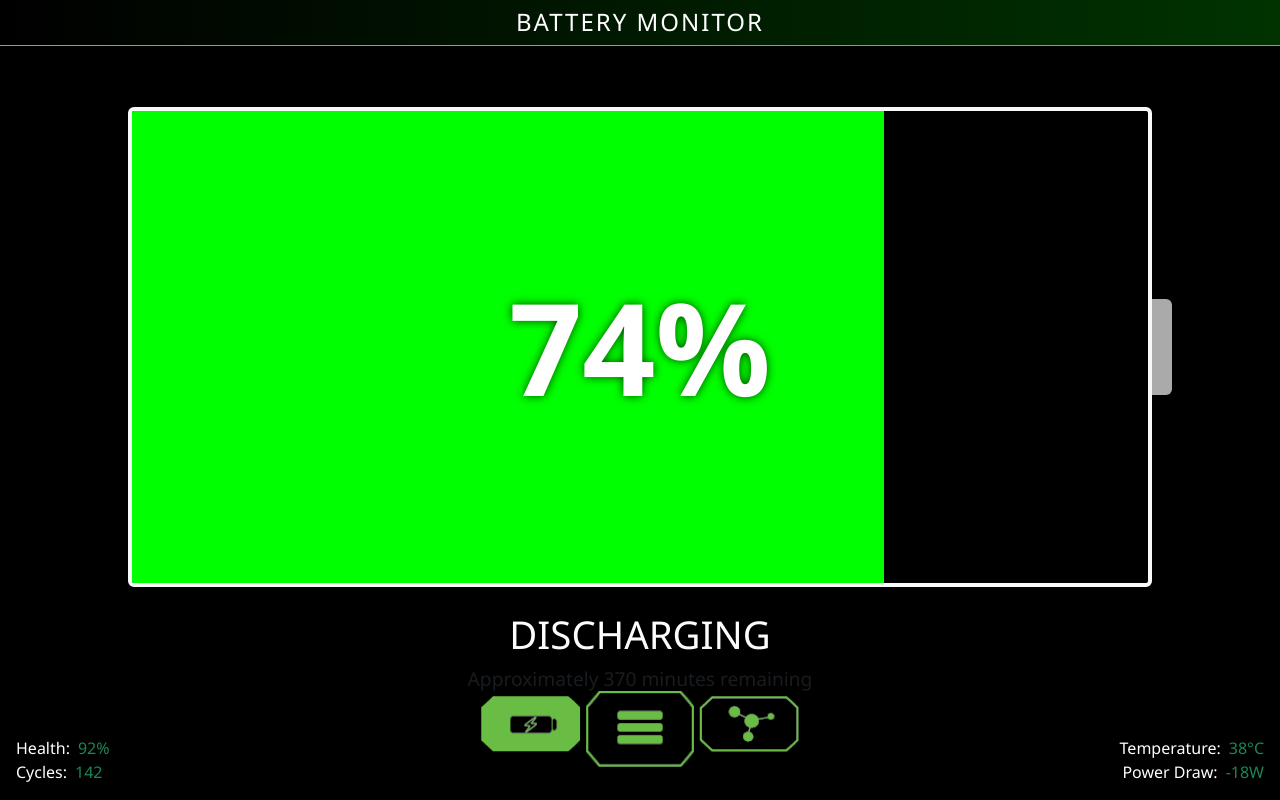
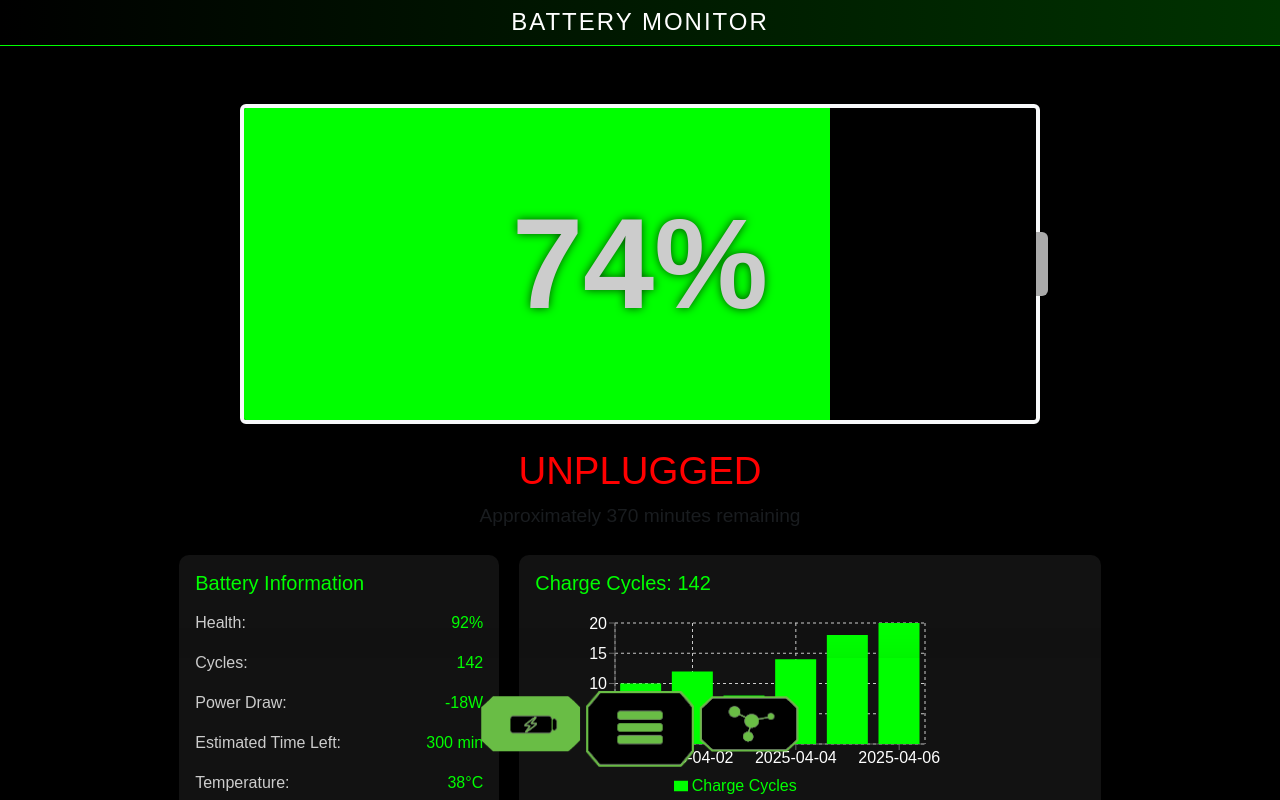
Before and after one commit to SKYRENZ/VAMOS, a React (Vite) app in the folder cpu-monitoring-app/frontend/: page /battery in a window 1280 px wide. Built offline with nearby package versions, Linux system fonts and the light colour scheme.

Commit message:
Battery Page

```diff
--- /dev/null
+++ b/cpu-monitoring-app/frontend/src/components/BatteryTemperature.tsx
@@ -0,0 +1,50 @@
+import React, { useState, useEffect } from 'react';
+import { LineChart, Line, XAxis, YAxis, CartesianGrid, Tooltip, Legend, ResponsiveContainer } from 'recharts';
+
+const colors = ['#0088FE', '#00C49F', '#FFBB28', '#FF8042', 'red', 'pink'];
+
+const BatteryTemperature: React.FC = () => {
+  const [temperatureData, setTemperatureData] = useState<any[]>([]);
+
+  useEffect(() => {
+    // Simulate battery temperature data for the graph
+    const simulatedTemperatureData = [
+      { name: '2025-04-01', temp: 32 },
+      { name: '2025-04-02', temp: 34 },
+      { name: '2025-04-03', temp: 31 },
+      { name: '2025-04-04', temp: 35 },
+      { name: '2025-04-05', temp: 33 },
+      { name: '2025-04-06', temp: 30 },
+    ];
+
+    setTemperatureData(simulatedTemperatureData);
+  }, []);
+
+  return (
+    <div style={{ width: '100%', height: '300px' }}>
+      <h5 style={{ color: '#00ff00' }}>Battery Temperature</h5> {/* Title added here */}
+      <ResponsiveContainer width="100%" height="100%">
+        <LineChart
+          width={500}
+          height={300}
+          data={temperatureData}
+          margin={{
+            top: 5,
+            right: 30,
+            left: 20,
+            bottom: 5,
+          }}
+        >
+          <CartesianGrid strokeDasharray="3 3" />
+          <XAxis dataKey="name" />
+          <YAxis />
+          <Tooltip contentStyle={{backgroundColor:"transparent"}} />
+          <Legend />
+          <Line type="monotone" dataKey="temp" stroke="#00ff00" activeDot={{ r: 8 }} />
+        </LineChart>
+      </ResponsiveContainer>
+    </div>
+  );
+};
+
+export default BatteryTemperature;
--- /dev/null
+++ b/cpu-monitoring-app/frontend/src/components/ChargeCycle.tsx
@@ -0,0 +1,89 @@
+import React, { useEffect, useState, useRef } from 'react';
+import { BarChart, Bar, Cell, XAxis, YAxis, CartesianGrid, Tooltip, Legend } from 'recharts';
+
+interface ChargeCycleProps {
+  cycles: number;
+}
+
+const ChargeCycle: React.FC<ChargeCycleProps> = ({ cycles }) => {
+  const [chargeData, setChargeData] = useState<any[]>([]);
+  const chartRef = useRef<HTMLDivElement | null>(null); // Reference to the div container
+  const [chartDimensions, setChartDimensions] = useState({ width: 0, height: 0 });
+
+  useEffect(() => {
+    // Simulated charge cycle data
+    const simulatedChargeData = [
+      { date: '2025-04-01', cycles: 10 },
+      { date: '2025-04-02', cycles: 12 },
+      { date: '2025-04-03', cycles: 8 },
+      { date: '2025-04-04', cycles: 14 },
+      { date: '2025-04-05', cycles: 18 },
+      { date: '2025-04-06', cycles: 20 },
+    ];
+
+    setChargeData(simulatedChargeData);
+
+    // Adjust chart size based on container
+    const updateChartDimensions = () => {
+      if (chartRef.current) {
+        setChartDimensions({
+          width: chartRef.current.offsetWidth,
+          height: chartRef.current.offsetHeight,
+        });
+      }
+    };
+
+    // Initial sizing
+    updateChartDimensions();
+
+    // Add event listener for window resize
+    window.addEventListener('resize', updateChartDimensions);
+
+    return () => {
+      window.removeEventListener('resize', updateChartDimensions);
+    };
+  }, []); // Empty dependency array ensures this runs once when the component is mounted
+
+  const data = chargeData.map((entry: any) => ({
+    name: entry.date,
+    uv: entry.cycles,
+  }));
+
+  return (
+    <div ref={chartRef} style={{ width: '250px', height: '300px' }}>
+      <h5 style={{ color: '#00ff00' }}>Charge Cycles: {cycles}</h5>
+      <BarChart
+        width={420}
+        height={200}
+        data={data}
+        margin={{
+          top: 20,
+          right: 30,
+          left: 20,
+          bottom: 5,
+        }}
+      >
+        <CartesianGrid strokeDasharray="3 3" />
+        <XAxis dataKey="name" />
+        <YAxis />
+        <Tooltip
+          contentStyle={{ backgroundColor: 'transparent', border: 'none' }}
+          itemStyle={{ color: 'white' }}  // Change tooltip text color to white
+        />
+        <Legend />
+        <Bar
+          dataKey="uv"
+          name="Charge Cycles"
+          fill="#00ff00"
+          // Removed invalid activeStyle property
+        >
+          {data.map((entry, index) => (
+            <Cell key={`cell-${index}`} fill="#00ff00" />
+          ))}
+        </Bar>
+      </BarChart>
+    </div>
+  );
+};
+
+export default ChargeCycle;
--- a/cpu-monitoring-app/frontend/src/pages/Battery.tsx
+++ b/cpu-monitoring-app/frontend/src/pages/Battery.tsx
@@ -2,34 +2,50 @@
 
 import { useState, useEffect } from "react"
 import "./custom.css"
+import ChargeCycle from "../components/ChargeCycle"
+import BatteryTemperature from "../components/BatteryTemperature"
+import ChargerConnected from "../assets/Charger.gif"
+
+interface ChargeCycleProps {
+  cycles: number;
+}
 
 export const Battery = () => {
   const [batteryLevel, setBatteryLevel] = useState(75)
   const [isCharging, setIsCharging] = useState(false)
+  const [showChargingGif, setShowChargingGif] = useState(false) // GIF Control
+  const [batteryHealth, setBatteryHealth] = useState(92)
+  const [chargeCycles, setChargeCycles] = useState(142)
+  const [batteryTemperature, setBatteryTemperature] = useState(38)
+  const [powerDraw, setPowerDraw] = useState(18)
+  const [batteryTimeLeft, setBatteryTimeLeft] = useState(300)
 
   useEffect(() => {
-    // Simulate battery level changes
+    // Battery level simulation
     const interval = setInterval(() => {
       setBatteryLevel((prev) => {
-        if (isCharging && prev < 100) {
-          return prev + 1
-        } else if (!isCharging && prev > 0) {
-          return prev - 1
-        }
+        if (isCharging && prev < 100) return prev + 1
+        if (!isCharging && prev > 0) return prev - 1
         return prev
       })
     }, 3000)
 
     // Simulate charging status changes
     const chargingInterval = setInterval(() => {
-      setIsCharging((prev) => !prev)
+      setIsCharging((prev) => {
+        if (!prev) {
+          setShowChargingGif(true) // Show GIF when charging starts
+          setTimeout(() => setShowChargingGif(false), 50) // Hide GIF after 3s
+        }
+        return !prev
+      })
     }, 15000)
 
     return () => {
       clearInterval(interval)
       clearInterval(chargingInterval)
     }
-  }, [isCharging])
+  }, [])
 
   const getBatteryColor = () => {
     if (batteryLevel > 60) return "#00ff00"
@@ -38,42 +54,40 @@ export const Battery = () => {
   }
 
   return (
-    <div className="bg-black text-white h-screen w-screen flex flex-col justify-center items-center overflow-hidden">
-      <div className="dashboard-header py-2 w-full text-center absolute top-0">
+    <div className="text-[#cccccc] font-[Arial] vh-100 vw-100 flex flex-col items-center overflow-y-auto overflow-x-hidden">
+
+      {showChargingGif && (
+        <div className="charging-gif-container">
+          <img src={ChargerConnected} alt="Charging Animation" className="charging-gif" />
+        </div>
+      )}
+
+      {/* Dashboard Header */}
+      <div className="dashboard-header py-2 w-full text-center sticky top-0 bg-dark">
         <h1 className="m-0 fs-4">BATTERY MONITOR</h1>
       </div>
 
       {/* Giant Battery Visualization */}
-      <div
-        className="battery-container position-relative"
-        style={{ width: "80vw", height: "60vh", maxWidth: "1200px" }}
-      >
-        <div
-          className="battery-body border border-4 border-light rounded"
-          style={{ width: "100%", height: "100%", position: "relative", overflow: "hidden" }}
-        >
-          <div
-            className="battery-level"
-            style={{
+      <div className="battery-visualization d-flex justify-content-center align-items-center mt-5" style={{ height: "40vh", width: "100%", maxWidth: "100vw" }}>
+        <div className="battery-container position-relative" style={{ width: "80%", height: "40vh", maxWidth: "100vh" }}>
+          <div className="battery-body border border-4 border-light rounded position-relative" style={{ width: "100%", height: "100%", overflow: "hidden" }}>
+            <div className="battery-level" style={{
                 width: `${batteryLevel}%`,
                 height: "100%",
                 backgroundColor: getBatteryColor(),
                 transition: "width 1s ease, background-color 1s ease",
               }}
             ></div>
-          <div
-            className="battery-percentage position-absolute top-50 start-50 translate-middle fw-bold"
-            style={{ fontSize: "10vw", textShadow: "0 0 10px rgba(0,0,0,0.7)" }}
-          >
+            <div className="battery-percentage position-absolute top-50 start-50 translate-middle fw-bold" style={{ fontSize: "10vw", textShadow: "0 0 10px rgba(0,0,0,0.7)" }}>
               {batteryLevel}%
             </div>
           </div>
-        <div
-          className="battery-cap position-absolute"
-          style={{
-            right: "-20px",
+
+          {/* 🔧 Fixed Battery Cap Position */}
+          <div className="battery-cap position-absolute" style={{
+              right: "-8px", /* Adjusted so it's visible */
               top: "40%",
-            width: "20px",
+              width: "12px",
               height: "20%",
               backgroundColor: "#aaa",
               borderTopRightRadius: "6px",
@@ -82,16 +96,17 @@ export const Battery = () => {
           ></div>
 
           {isCharging && (
-          <div className="charging-indicator position-absolute" style={{ top: "10%", right: "10%", fontSize: "8vw" }}>
+            <div className="charging-indicator position-absolute" style={{ top: "30%", right: "10%", fontSize: "8vw" }}>
               <span className="text-warning">⚡</span>
             </div>
           )}
         </div>
+      </div>
 
       {/* Battery Status */}
       <div className="battery-status mt-4 text-center">
-        <h2 className="mb-2" style={{ fontSize: "3vw" }}>
-          {isCharging ? "CHARGING" : "DISCHARGING"}
+        <h2 className="mb-2" style={{ fontSize: "3vw", color: isCharging ? "#00ff00" : "#ff0000" }}>
+          {isCharging ? "CHARGING" : "UNPLUGGED"}
         </h2>
         <p className="text-muted mb-0" style={{ fontSize: "1.5vw" }}>
           {isCharging
@@ -100,29 +115,49 @@ export const Battery = () => {
         </p>
       </div>
 
-      {/* Battery Information - Small at bottom */}
-      <div className="position-absolute bottom-0 w-100 p-3 d-flex justify-content-between">
-        <div className="text-start">
-          <div className="d-flex align-items-center">
-            <span className="me-2">Health:</span>
-            <span className="text-success">92%</span>
-          </div>
-          <div className="d-flex align-items-center">
-            <span className="me-2">Cycles:</span>
-            <span className="text-success">142</span>
+      {/* Battery Information & Charge Cycle */}
+      <div className="bg-transparent text-white d-flex justify-start align-items-start rounded-lg mt-4 vw-100"
+        style={{ height: "36vh", maxWidth: "72vw", margin: "0 auto" }}
+      >
+        {/* Battery Information */}
+        <div className="p-3 rounded-lg w-100"
+          style={{ maxWidth: "40vh", minWidth: "250px", backgroundColor: "#121212", borderRadius: "10px", marginRight: "20px" }}
+        >
+          <h5 className="mb-3 text-start" style={{ color: "#00ff00" }}>Battery Information</h5>
+          <div className="d-flex flex-column">
+            <p className="d-flex justify-content-between">
+              <span style={{ color: "#cccccc" }}>Health:</span> <span style={{ color: "#00ff00" }}>{batteryHealth}%</span>
+            </p>
+            <p className="d-flex justify-content-between">
+              <span style={{ color: "#cccccc" }}>Cycles:</span> <span style={{ color: "#00ff00" }}>{chargeCycles}</span>
+            </p>
+            <p className="d-flex justify-content-between">
+              <span style={{ color: "#cccccc" }}>Power Draw:</span> <span style={{ color: "#00ff00" }}>{isCharging ? "+22W" : `-${powerDraw}W`}</span>
+            </p>
+            <p className="d-flex justify-content-between">
+              <span style={{ color: "#cccccc" }}>Estimated Time Left:</span> <span style={{ color: "#00ff00" }}>{batteryTimeLeft} min</span>
+            </p>
+            <p className="d-flex justify-content-between">
+              <span style={{ color: "#cccccc" }}>Temperature:</span> <span style={{ color: "#00ff00" }}>{batteryTemperature}°C</span>
+            </p>
           </div>
         </div>
-        <div className="text-end">
-          <div className="d-flex align-items-center justify-content-end">
-            <span className="me-2">Temperature:</span>
-            <span className="text-success">38°C</span>
-          </div>
-          <div className="d-flex align-items-center justify-content-end">
-            <span className="me-2">Power Draw:</span>
-            <span className="text-success">{isCharging ? "+22W" : "-18W"}</span>
+
+        {/* ChargeCycle Component beside Battery Info */}
+        <div className="charge-cycle-container p-3" style={{ flexGrow: 1, backgroundColor: "#121212", borderRadius: "10px", height: "35.5vh", width: "30vh" }}>
+          <ChargeCycle cycles={chargeCycles} />
         </div>
       </div>
+
+      {/* Battery Temperature Graph */}
+      <div className="bg-transparent text-white d-flex justify-start align-items-start rounded-lg mt-4 vw-100"
+        style={{ height: "60vh", maxWidth: "72vw", margin: "0 auto", marginBottom: "20px" }}
+      >
+        <div className="charge-cycle-container p-3" style={{ flexGrow: 1, backgroundColor: "#121212", borderRadius: "10px", height: "47vh" }}>
+          <BatteryTemperature />
         </div>
+      </div>
+
     </div>
   )
 }
--- a/cpu-monitoring-app/frontend/src/pages/custom.css
+++ b/cpu-monitoring-app/frontend/src/pages/custom.css
@@ -47,7 +47,7 @@ body {
 
   .gauge-percent {
     font-size: 16px;
-    fill: rgb(0, 255, 0);
+    fill: #00ff00;
   }
 
   .usage-value {
@@ -68,7 +68,7 @@ body {
   }
 
   .btn-outline-success {
-    border-color: hsl(120, 100%, 50%);
+    border-color: #00ff00;
     color: #00ff00;
   }
 
@@ -216,3 +216,16 @@ body {
     margin-right: 0.5rem;
     vertical-align: middle;
   }
+  .charging-gif-container {
+    position: absolute;
+    top: 10%;
+    left: 50%;
+    transform: translateX(-50%);
+    z-index: 50;
+  }
+
+  .charging-gif {
+    max-width: 120px;
+    max-height: 120px;
+    opacity: 0.9;
+  }
```
Also changed, not shown: cpu-monitoring-app/frontend/src/assets/Charger.gif (added). Lines whose indentation alone changed are shown as unchanged.
